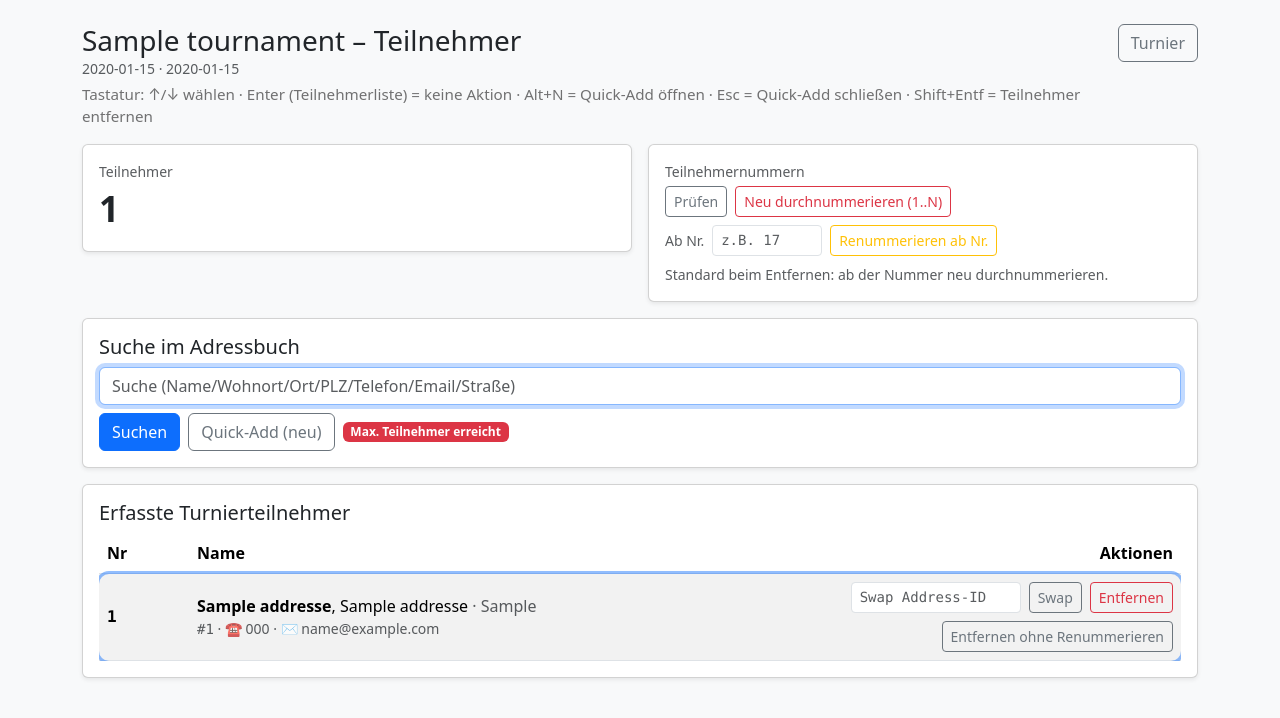
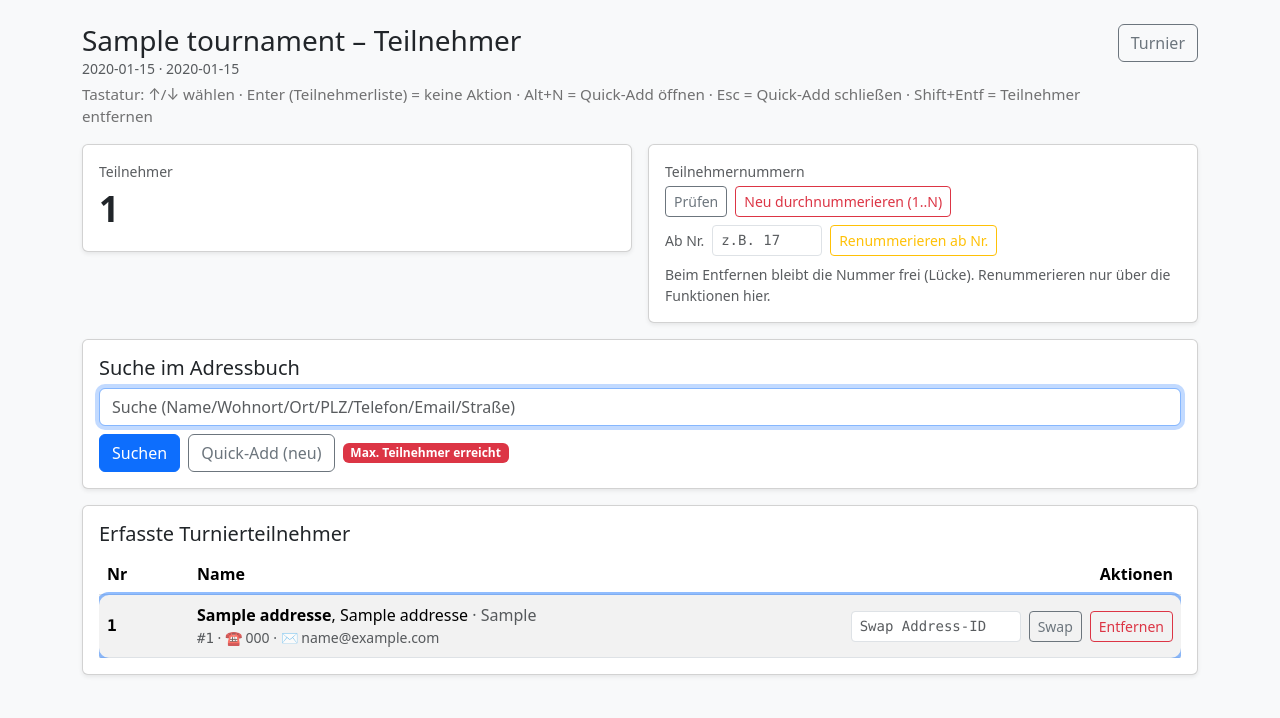
Before and after one commit to dieter6605/SchafkopfTurnier, a Flask app: page /tournaments/1/participants in a window 1280 px wide. Shown: the part 50-768 px from the top of the page. Run offline with Flask 3, Linux system fonts and the light colour scheme; tables that the repository leaves empty hold one stand-in row (values such as "Sample post").

Commit message:
Teilnehmer entfernen vereinfacht

```diff
--- a/app/routes/tournaments/participants.py
+++ b/app/routes/tournaments/participants.py
@@ -191,7 +191,10 @@ def tournament_participant_quickadd(tournament_id: int):
 
 @bp.post("/tournaments/<int:tournament_id>/participants/<int:tp_id>/remove")
 def tournament_participant_remove(tournament_id: int, tp_id: int):
-    renumber = _to_int(request.form.get("renumber"), 1)  # Default = 1
+    # ✅ NEU: Standard ist "NICHT renummerieren" -> Nummernlücke bleibt bestehen.
+    # Renummerierung passiert nur noch, wenn explizit renumber=1 gesendet wird
+    # (z.B. falls du später wieder eine Option einbauen willst).
+    renumber = _to_int(request.form.get("renumber"), 0)  # Default = 0
     q = (request.form.get("q") or request.args.get("q") or "").strip()
 
     with db.connect() as con:
--- a/app/static/js/participants_keys.js
+++ b/app/static/js/participants_keys.js
@@ -152,7 +152,7 @@
   }
 
   // ---------------------------------------------------------------------------
-  // Turnierteilnehmer: Auswahl + Shift+Entf (Standard-Entfernen)
+  // Turnierteilnehmer: Auswahl + Shift+Entf (Entfernen ohne Renummerierung)
   // ---------------------------------------------------------------------------
   function partRows() {
     return qsa("#participantsBody tr.sk-part");
@@ -212,8 +212,9 @@
     const form = document.getElementById(formId);
     if (!form) return;
 
+    // Wichtig: Confirm-Dialog hängt am Button onclick im Template.
     const btn = form.querySelector("button[type='submit']");
-    if (btn) btn.click(); // confirm() steckt am onclick
+    if (btn) btn.click();
   }
 
   function onKeyDown(ev) {
@@ -256,7 +257,7 @@
       // Wichtig: Enter soll in der Teilnehmerliste sonst NICHTS tun.
     }
 
-    // ✅ Löschen NUR mit Shift + Delete (Entf)
+    // ✅ Löschen NUR mit Shift + Delete (Entf) -> Entfernen (ohne Renummerierung)
     // Mac: Taste heißt oft "Delete"; Windows: "Delete"
     if (ev.shiftKey && String(ev.key || "").toLowerCase() === "delete") {
       if (isTypingContext()) return; // nie in Eingabefeldern
--- a/app/templates/tournament_participants.html
+++ b/app/templates/tournament_participants.html
@@ -83,7 +83,7 @@
             </button>
           </form>
 
-          <span class="text-muted small">Standard beim Entfernen: ab der Nummer neu durchnummerieren.</span>
+          <span class="text-muted small">Beim Entfernen bleibt die Nummer frei (Lücke). Renummerieren nur über die Funktionen hier.</span>
         </div>
 
         {% if show_gaps %}
@@ -298,28 +298,15 @@
                     <button class="btn btn-sm btn-outline-secondary" title="Ersetzt Person, behält Nr">Swap</button>
                   </form>
 
-                  <!-- Entfernen (STANDARD: Renummerieren ab dieser Nr) -->
+                  <!-- Entfernen (Nummer bleibt frei / keine Renummerierung) -->
                   <form method="post"
                         id="rmForm{{ p.id }}"
                         action="{{ url_for('tournaments.tournament_participant_remove', tournament_id=t.id, tp_id=p.id) }}">
                     <input type="hidden" name="q" value="{{ q or '' }}">
-                    <input type="hidden" name="renumber" value="1">
                     <button class="btn btn-sm btn-outline-danger"
-                            onclick="return confirm('Teilnehmer Nr {{ p.player_no }} entfernen und ab dieser Nr neu durchnummerieren?');"
-                            title="Standard: Entfernt und verdichtet ab dieser Nr">
+                            onclick="return confirm('Teilnehmer Nr {{ p.player_no }} entfernen?\\n\\nHinweis: Die Nummer bleibt als Lücke frei.');"
+                            title="Entfernt, Nummer bleibt frei (keine automatische Renummerierung)">
                       Entfernen
-                    </button>
-                  </form>
-
-                  <!-- Optional: Entfernen ohne Renummerieren -->
-                  <form method="post"
-                        action="{{ url_for('tournaments.tournament_participant_remove', tournament_id=t.id, tp_id=p.id) }}">
-                    <input type="hidden" name="q" value="{{ q or '' }}">
-                    <input type="hidden" name="renumber" value="0">
-                    <button class="btn btn-sm btn-outline-secondary"
-                            onclick="return confirm('Teilnehmer Nr {{ p.player_no }} wirklich entfernen?\\n\\nOK = Entfernen (Nummer bleibt frei)');"
-                            title="Entfernt, Nummer bleibt frei">
-                      Entfernen ohne Renummerieren
                     </button>
                   </form>
 
```
